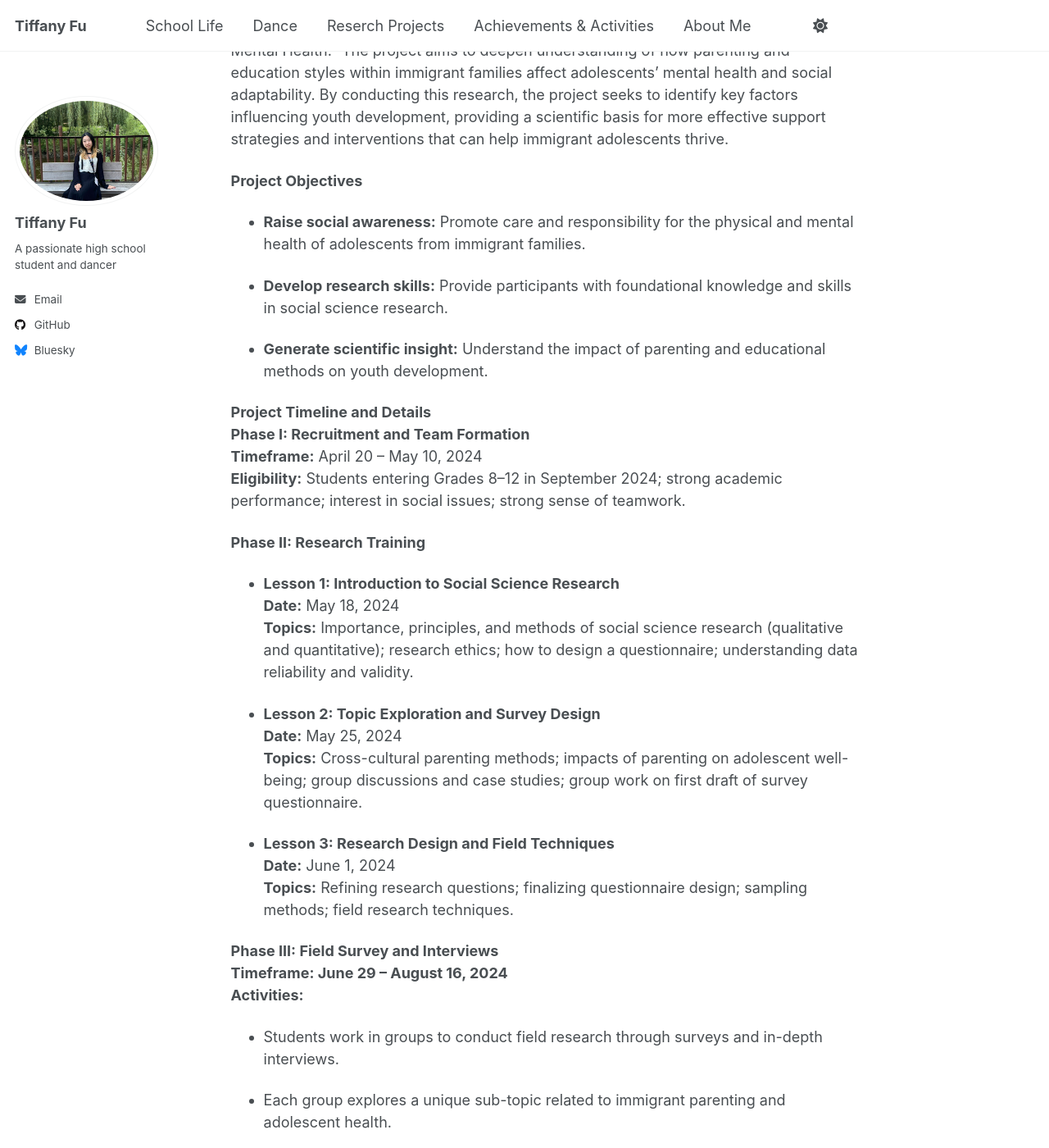
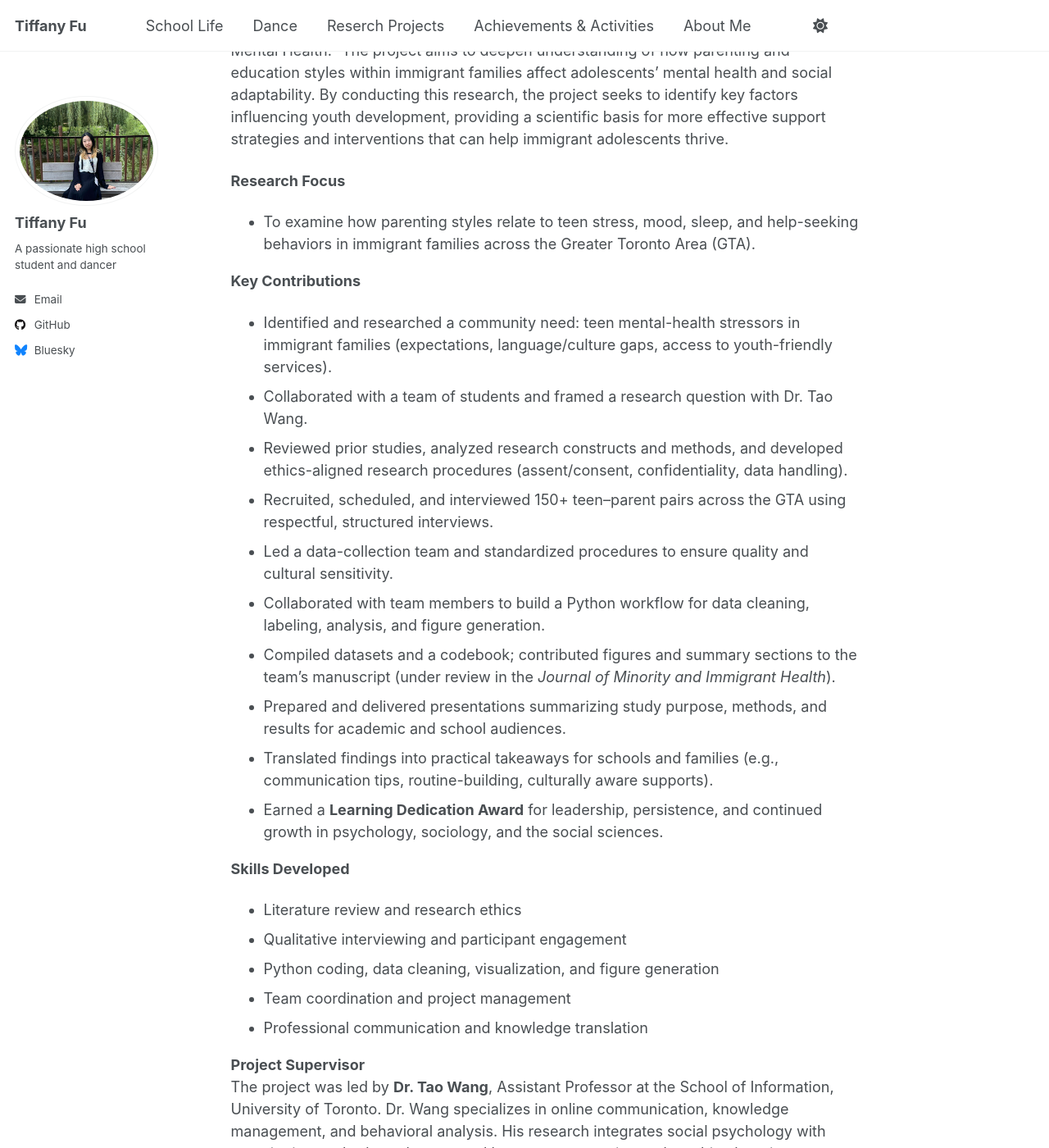
Before and after one commit to TiffanyJTFu/TiffanyFu, a Jekyll site: the page built from _teaching/01-SocialScienceResearchProject.md, in a window 1280 px wide and 1400 px high, scrolled down 1129 px. Shown: the whole window at 82% size. Built offline with Jekyll 4.4.1, drawn with Linux system fonts in a browser that asks for light colours; a script that is not in the unit is left out; some of the changed text lies outside the part shown.

Commit message:
Update 01-SocialScienceResearchProject.md

```diff
--- a/_teaching/01-SocialScienceResearchProject.md
+++ b/_teaching/01-SocialScienceResearchProject.md
@@ -17,59 +17,27 @@ These pressures should not be borne by individual families alone—they are soci
 
 To address this need, Leading Tomorrow, a non-profit organization, has launched a social research project titled “Cross-cultural Education Methods and Adolescents’ Physical and Mental Health.” The project aims to deepen understanding of how parenting and education styles within immigrant families affect adolescents’ mental health and social adaptability. By conducting this research, the project seeks to identify key factors influencing youth development, providing a scientific basis for more effective support strategies and interventions that can help immigrant adolescents thrive.
 
-**Project Objectives**
-* **Raise social awareness:** Promote care and responsibility for the physical and mental health of adolescents from immigrant families.
+**Research Focus**
+* To examine how parenting styles relate to teen stress, mood, sleep, and help-seeking behaviors in immigrant families across the Greater Toronto Area (GTA).
 
-* **Develop research skills:** Provide participants with foundational knowledge and skills in social science research.
+**Key Contributions**
+* Identified and researched a community need: teen mental-health stressors in immigrant families (expectations, language/culture gaps, access to youth-friendly services).
+* Collaborated with a team of students and framed a research question with Dr. Tao Wang.
+* Reviewed prior studies, analyzed research constructs and methods, and developed ethics-aligned research procedures (assent/consent, confidentiality, data handling).
+* Recruited, scheduled, and interviewed 150+ teen–parent pairs across the GTA using respectful, structured interviews.
+* Led a data-collection team and standardized procedures to ensure quality and cultural sensitivity.
+* Collaborated with team members to build a Python workflow for data cleaning, labeling, analysis, and figure generation.
+* Compiled datasets and a codebook; contributed figures and summary sections to the team’s manuscript (under review in the *Journal of Minority and Immigrant Health*).
+* Prepared and delivered presentations summarizing study purpose, methods, and results for academic and school audiences.
+* Translated findings into practical takeaways for schools and families (e.g., communication tips, routine-building, culturally aware supports).
+* Earned a **Learning Dedication Award** for leadership, persistence, and continued growth in psychology, sociology, and the social sciences.
 
-* **Generate scientific insight:** Understand the impact of parenting and educational methods on youth development.
-
-**Project Timeline and Details**
-<br>**Phase I: Recruitment and Team Formation**
-<br>**Timeframe:** April 20 – May 10, 2024
-<br>**Eligibility:** Students entering Grades 8–12 in September 2024; strong academic performance; interest in social issues; strong sense of teamwork.
-
-**Phase II: Research Training**
-* **Lesson 1: Introduction to Social Science Research**
-<br>**Date:** May 18, 2024
-<br>**Topics:** Importance, principles, and methods of social science research (qualitative and quantitative); research ethics; how to design a questionnaire; understanding data reliability and validity.
-
-* **Lesson 2: Topic Exploration and Survey Design**
-<br>**Date:** May 25, 2024
-<br>**Topics:** Cross-cultural parenting methods; impacts of parenting on adolescent well-being; group discussions and case studies; group work on first draft of survey questionnaire.
-
-* **Lesson 3: Research Design and Field Techniques**
-<br>**Date:** June 1, 2024
-<br>**Topics:** Refining research questions; finalizing questionnaire design; sampling methods; field research techniques.
-
-**Phase III: Field Survey and Interviews**
-<br>**Timeframe: June 29 – August 16, 2024**
-<br>**Activities:**
-
-* Students work in groups to conduct field research through surveys and in-depth interviews.
-
-* Each group explores a unique sub-topic related to immigrant parenting and adolescent health.
-
-* Regular online meetings to discuss progress, challenges, and solutions.
-
-**Phase IV: Data Analysis and Report Writing**
-* **Lesson 4: Data Analysis Skills**
-<br>**Date:** August 17, 2024
-<br>**Topics:** Data organization and analysis techniques; introduction to using Python for social research.
-
-* **Report Writing Period: August 18 – September 17, 2024**
-<br>**Activities:** Group-based data analysis, interpretation of findings, and report writing. Selected reports will be considered for publication.
-
-**Phase V: Results Sharing and Feedback**
-<br>**Date:** Late October 2024
-<br>**Format:** presentation session
-<br>**Activities:**
-
-* Participants present their findings.
-
-* Experts are invited to provide feedback and commentary.
-
-* Open discussions between students and experts to encourage reflection and growth.
+**Skills Developed**
+* Literature review and research ethics
+* Qualitative interviewing and participant engagement
+* Python coding, data cleaning, visualization, and figure generation
+* Team coordination and project management
+* Professional communication and knowledge translation
 
 **Project Supervisor**
 <br>The project was led by **Dr. Tao Wang**, Assistant Professor at the School of Information, University of Toronto. Dr. Wang specializes in online communication, knowledge management, and behavioral analysis. His research integrates social psychology with quantitative methods such as natural language processing and machine learning. Passionate about youth development, Dr. Wang has been an active volunteer in several youth organizations and provided mentorship and academic guidance throughout the project.
```
